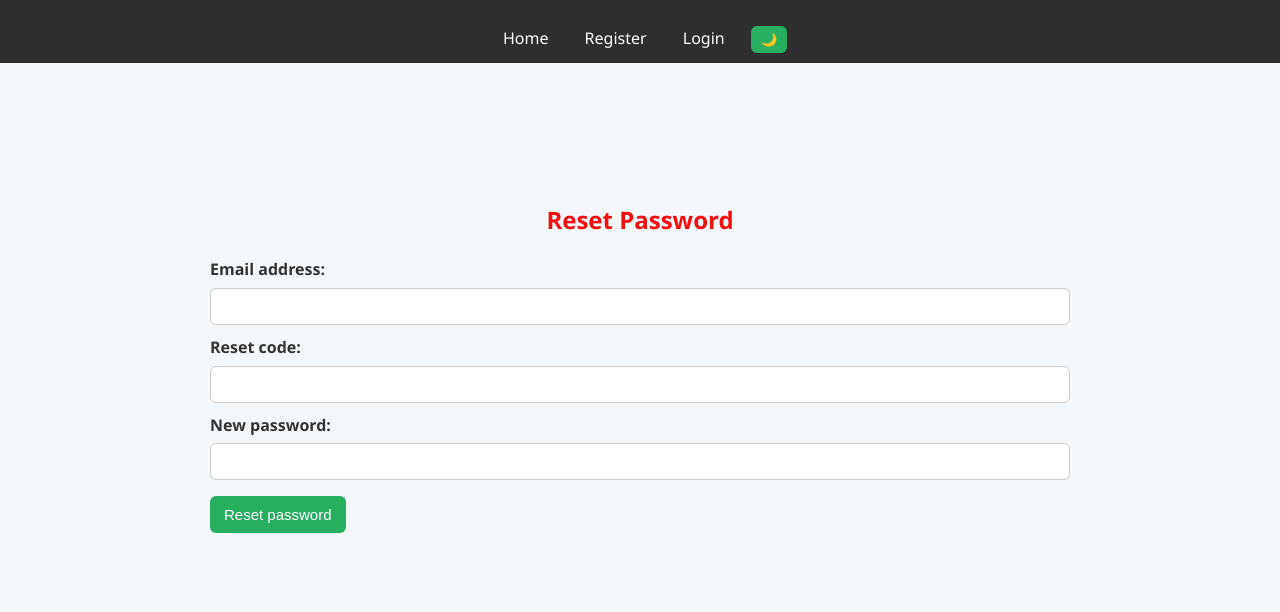
After one commit to joskar162/lesson_planner, a Django app: page /reset-password/ in a window 1280 px wide. The commit adds this page. Shown: the top 612 px of the page. Run offline with Django 5.2, Linux system fonts and the light colour scheme.

Commit message:
updated project

```diff
--- /dev/null
+++ b/lesson/lesson_generator/templates/reset_password.html
@@ -0,0 +1,19 @@
+{% extends 'base.html' %}
+{% block content %}
+<div class="container">
+  <h2>Reset Password</h2>
+  <form method="post">
+    {% csrf_token %}
+    <label for="email">Email address:</label>
+    <input type="email" id="email" name="email" required>
+
+    <label for="code">Reset code:</label>
+    <input type="text" id="code" name="code" required>
+
+    <label for="new_password">New password:</label>
+    <input type="password" id="new_password" name="new_password" required>
+
+    <button type="submit" class="btn">Reset password</button>
+  </form>
+</div>
+{% endblock %}
--- a/lesson/lesson_generator/urls.py
+++ b/lesson/lesson_generator/urls.py
@@ -9,6 +9,8 @@ urlpatterns = [
     path('home/', views.index, name='home'),
     path('lesson/<int:pk>/pdf/', views.lesson_pdf, name='lesson_pdf'),
     path('lesson/<int:pk>/docx/', views.lesson_docx, name='lesson_docx'),
+    path('forgot-password/', views.forgot_password, name='forgot_password'),
+    path('reset-password/', views.reset_password, name='reset_password'),
     # optional: keep a separate generate/ if you prefer
     # path('generate/', views.generate, name='generate'),
 ]
--- a/lesson/lesson_generator/views.py
+++ b/lesson/lesson_generator/views.py
@@ -6,6 +6,98 @@ from .forms import RegisterForm
 from .models import LessonPlan
 from django.http import HttpResponse, Http404
 import io
+from django.utils.crypto import get_random_string
+from django.core.mail import send_mail
+from django.utils import timezone
+from .models import PasswordResetCode
+from django.contrib.auth.models import User
+
+
+def infer_student_requirements(topic: str) -> str:
+    """Return a short suggested list of student requirements based on the topic."""
+    if not topic:
+        return ""
+    t = topic.lower()
+    # Simple keyword-based inference. Expand as needed.
+    if "geometry" in t or "shapes" in t or "angle" in t or "triang" in t:
+        return "Ruler, protractor, compass, calculator"
+    if "algebra" in t or "equation" in t or "express" in t:
+        return "Scientific calculator, algebraic notation familiarity"
+    if "fractions" in t or "decimal" in t:
+        return "Basic multiplication/division skills, fraction strips (optional)"
+    if "probability" in t or "statistics" in t:
+        return "Dice/coins or sample data, calculator"
+    if "python" in t or "program" in t or "coding" in t:
+        return "Laptop with Python installed or access to an online REPL, basic typing skills"
+    if "binar" in t or "binary" in t:
+        return "Paper and pencil for conversions, basic understanding of place value"
+    if "chemistry" in t or "experiment" in t or "lab" in t:
+        return "Lab coat, safety goggles, basic lab safety knowledge"
+    if "history" in t or "geography" in t:
+        return "Map or timeline materials, prior knowledge of relevant events"
+    # default
+    return "Basic classroom materials (notebook, pen), any prior prerequisite knowledge stated in unit overview"
+
+
+def _generate_code():
+    return get_random_string(20)
+
+
+def forgot_password(request):
+    if request.method == 'POST':
+        email = request.POST.get('email', '').strip()
+        try:
+            user = User.objects.get(email=email)
+        except User.DoesNotExist:
+            messages.error(request, 'No account found with that email address.')
+            return render(request, 'forgot_password.html')
+
+        code = _generate_code()
+        PasswordResetCode.objects.create(user=user, code=code)
+
+        # Send email (console backend in dev will print to console)
+        subject = 'Your lesson planner password reset code'
+        message = f'Use this code to reset your password: {code}\nOr follow the link: {request.build_absolute_uri("/reset-password/")}'
+        send_mail(subject, message, None, [email], fail_silently=True)
+
+        messages.success(request, 'A reset code has been sent to your email (check console in development).')
+        return redirect('login')
+    return render(request, 'forgot_password.html')
+
+
+def reset_password(request):
+    if request.method == 'POST':
+        email = request.POST.get('email', '').strip()
+        code = request.POST.get('code', '').strip()
+        new_password = request.POST.get('new_password', '').strip()
+
+        try:
+            user = User.objects.get(email=email)
+        except User.DoesNotExist:
+            messages.error(request, 'Invalid email or code.')
+            return render(request, 'reset_password.html')
+
+        try:
+            prc = PasswordResetCode.objects.filter(user=user, code=code).latest('created')
+        except PasswordResetCode.DoesNotExist:
+            messages.error(request, 'Invalid code.')
+            return render(request, 'reset_password.html')
+
+        # Optionally expire codes after some time
+        if timezone.now() - prc.created > timezone.timedelta(hours=1):
+            messages.error(request, 'Code expired.')
+            return render(request, 'reset_password.html')
+
+        if not new_password:
+            messages.error(request, 'Enter a new password.')
+            return render(request, 'reset_password.html')
+
+        user.set_password(new_password)
+        user.save()
+        messages.success(request, 'Password reset successful. You can now log in.')
+        return redirect('login')
+
+    return render(request, 'reset_password.html')
 
 
 def _make_pdf_bytes(text: str) -> bytes:
@@ -64,16 +156,65 @@ def _make_docx_bytes(text: str, lp=None) -> bytes:
     buffer.seek(0)
     return buffer.getvalue()
 
+
+def _infer_student_requirements(topic: str) -> str:
+    """Return a short string listing suggested student requirements based on topic keywords.
+
+    This is a simple heuristic: match keywords in the topic to common supplies/knowledge.
+    Extend this mapping as needed.
+    """
+    if not topic:
+        return ''
+    t = topic.lower()
+    suggestions = []
+    mapping = {
+        'geometry': ['ruler', 'protractor', 'compass', 'mathematical set'],
+        'algebra': ['calculator', 'pen', 'notebook'],
+        'calculus': ['graphing calculator', 'notebook'],
+        'statistics': ['calculator', 'spreadsheet (optional)'],
+        'chemistry': ['safety goggles', 'lab coat', 'gloves'],
+        'physics': ['calculator', 'meter stick', 'stopwatch'],
+        'biology': ['lab coat', 'gloves', 'microscope (if available)'],
+        'english': ['textbook', 'notebook', 'pen'],
+        'history': ['textbook', 'timeline handout'],
+        'art': ['pencils', 'eraser', 'colours', 'paper'],
+        'music': ['instrument (if applicable)'],
+        'programming': ['laptop', 'internet access'],
+        'computer': ['laptop', 'internet access'],
+        'math': ['calculator', 'notebook', 'pencil'],
+    }
+    for key, items in mapping.items():
+        if key in t:
+            suggestions.extend(items)
+
+    # If none matched, provide a short generic suggestion
+    if not suggestions:
+        return 'Basic stationery (pen/pencil, notebook)'
+    # deduplicate while preserving order
+    seen = set()
+    dedup = []
+    for s in suggestions:
+        if s not in seen:
+            dedup.append(s)
+            seen.add(s)
+    return ', '.join(dedup)
+
 @login_required
 def index(request):
     lesson_plan_text = None
     lesson_plan_id = None
+    # ensure these locals exist for GET requests
+    topic = ''
+    student_requirements = ''
+    teacher_actions = ''
+    duration_int = None
     if request.method == "POST":
         subject = request.POST.get("subject", "").strip()
         grade = request.POST.get("grade", "").strip()
         topic = request.POST.get("topic", "").strip()
         duration = request.POST.get("duration", "").strip()
         teacher_actions = request.POST.get("teacher_actions", "").strip()
+        student_requirements = request.POST.get("student_requirements", "").strip()
 
         if not (subject and grade and topic and duration):
             messages.error(request, "All fields are required.")
@@ -94,7 +235,8 @@ def index(request):
                     "Objective:\n"
                     f"- Students will learn the basics of {topic}.\n\n"
                     "Materials:\n"
-                    "- Whiteboard, markers, worksheets.\n\n"
+                    "- Whiteboard, markers, worksheets.\n"
+                    f"- Student requirements: {student_requirements or 'None specified.'}\n\n"
                     "Activities (with teacher actions):\n"
                     "1. Introduction (10 min): Hook + objectives.\n"
                     f"   Teacher actions: {teacher_actions or 'Introduce topic, set objectives.'}\n\n"
@@ -118,6 +260,7 @@ def index(request):
                     duration=duration_int,
                     content=lesson_plan_text,
                     teacher_actions=teacher_actions,
+                    student_requirements=student_requirements,
                 )
                 lesson_plan_id = lp.id
                 messages.success(request, "Lesson plan generated and saved.")
@@ -156,7 +299,9 @@ def index(request):
                         return response
 
     recent_plans = LessonPlan.objects.filter(user=request.user).order_by("-created")[:10]
-    return render(request, "index.html", {"lesson_plan": lesson_plan_text, "recent_plans": recent_plans, "lesson_plan_id": lesson_plan_id})
+    # If student_requirements wasn't provided, infer from topic for display
+    display_student_requirements = student_requirements if (student_requirements is not None and student_requirements != '') else (infer_student_requirements(topic) if topic else '')
+    return render(request, "index.html", {"lesson_plan": lesson_plan_text, "recent_plans": recent_plans, "lesson_plan_id": lesson_plan_id, "student_requirements": display_student_requirements})
 
 def welcome(request):
     return render(request, 'welcome.html')
--- a/lesson/lesson_planner/settings.py
+++ b/lesson/lesson_planner/settings.py
@@ -88,7 +88,7 @@ AUTH_PASSWORD_VALIDATORS = [
 
 LANGUAGE_CODE = "en-us"
 
-TIME_ZONE = "UTC"
+TIME_ZONE ="UTC"
 
 USE_I18N = True
 
@@ -107,7 +107,7 @@ STATICFILES_DIRS = [
 TEMPLATES = [
     {
         "BACKEND": "django.template.backends.django.DjangoTemplates",
-    "DIRS": [BASE_DIR / "lesson_generator" / "templates"],  # <-- Add this line
+    "DIRS": [BASE_DIR / "lesson_generator" / "templates"],
         "APP_DIRS": True,
         "OPTIONS": {
             "context_processors": [
```
Also changed, not shown: lesson/lesson_generator/models.py (+10 -0 lines), lesson/lesson_generator/templates/forgot_password.html (added, +12 -0 lines), lesson/lesson_generator/templates/index.html (+4 -40 lines), lesson/lesson_generator/migrations/0004_lessonplan_student_requirements.py (added), lesson/lesson_generator/migrations/0005_passwordresetcode.py (added).
